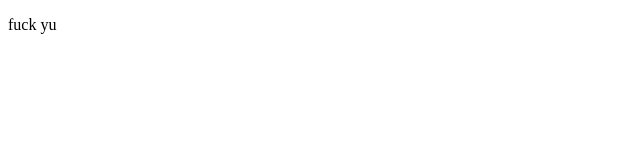
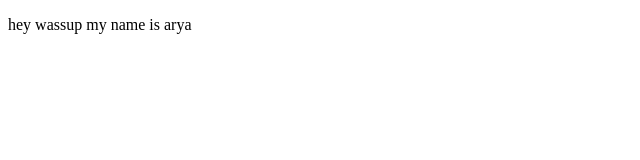
Before and after one commit to arya-vinayak/DemoProject, a plain HTML site: page index2.html in a window 1280 px wide. Shown: the whole page, without its empty margins (0-640 px from the left). Drawn offline with Linux system fonts and the light colour scheme.

Commit message:
hi
updated

```diff
--- a/index2.html
+++ b/index2.html
@@ -8,7 +8,7 @@
 </head>
 <body>
     <p>
-        fuck yu
+        hey wassup my name is arya
     </p>
 
 </body>
```
Also changed, not shown: 2 other files.
